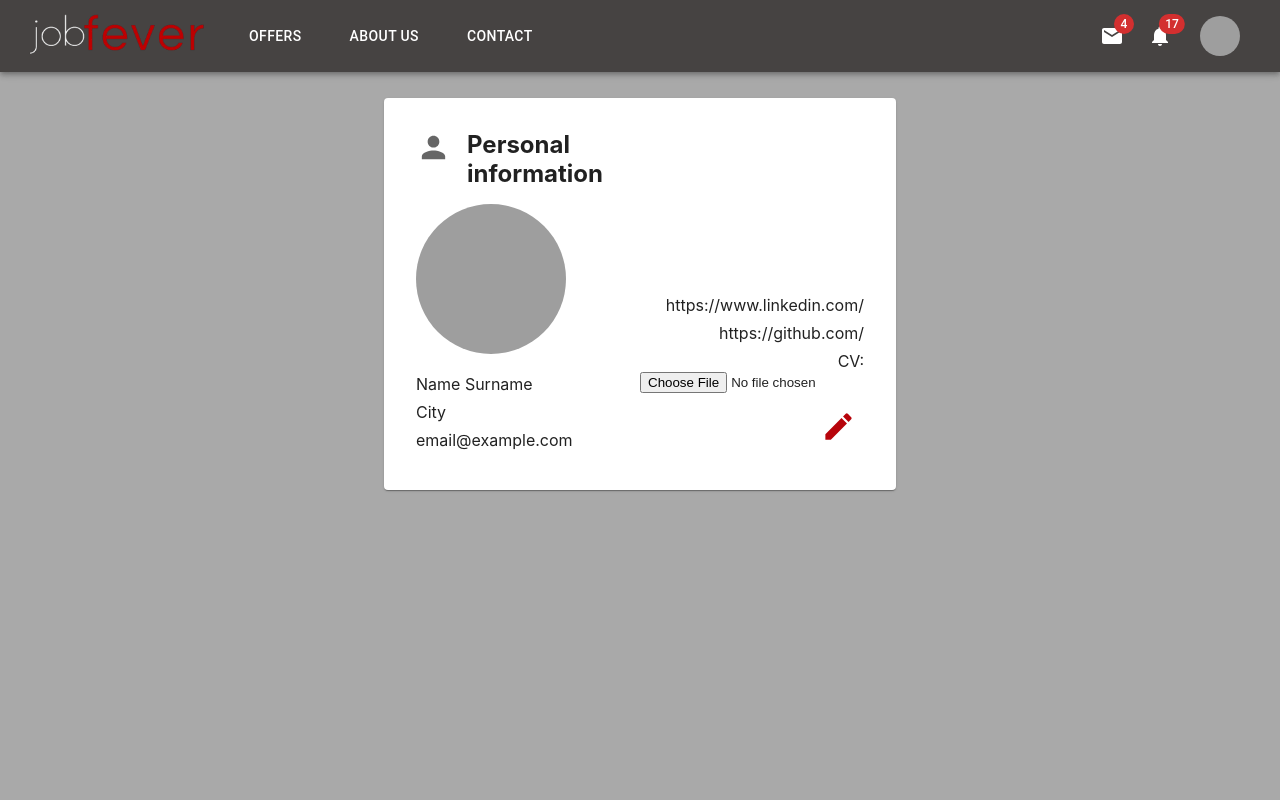
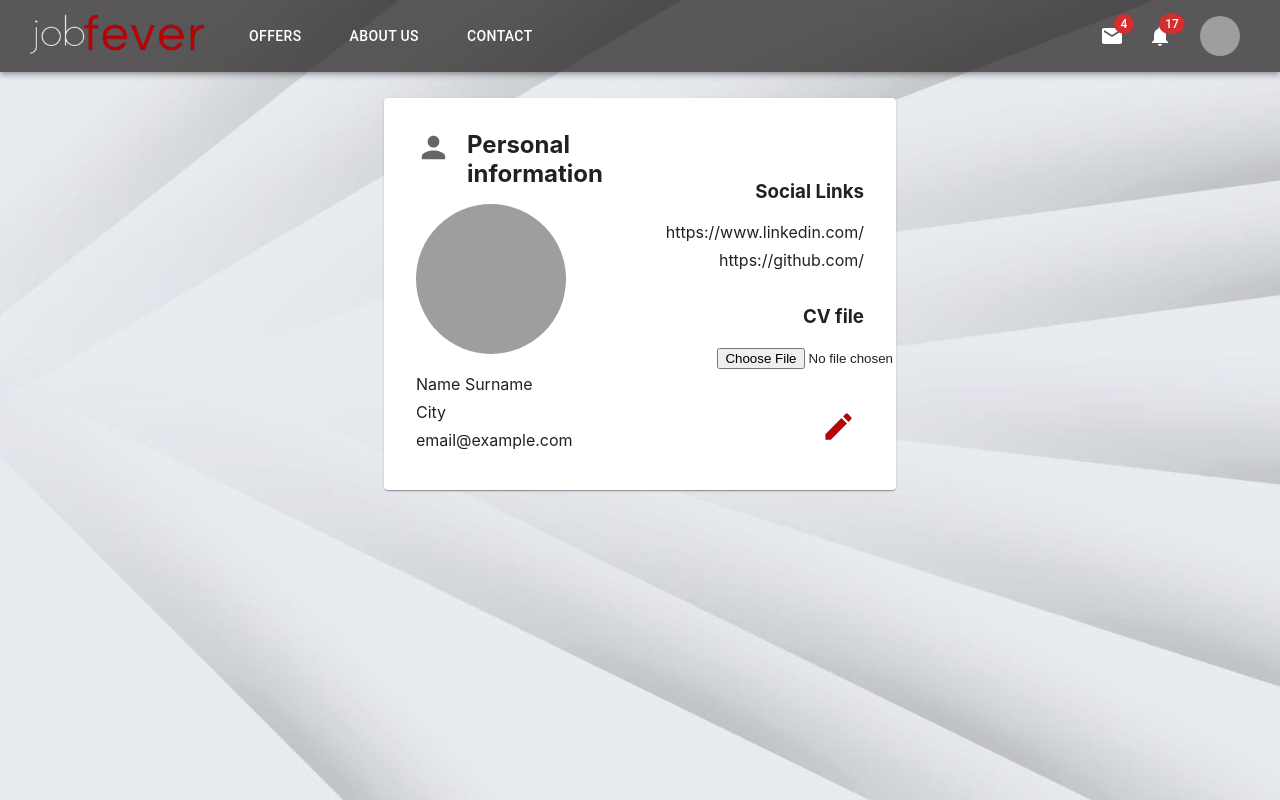
Before and after one commit to stelmaszczykadrian/jobFever-frontend, a React (Create React App) app in the folder jobfever/: page /candidate/candidate-id in a window 1280 px wide. Built offline with nearby package versions, Linux system fonts and the light colour scheme; grey boxes are pictures that could not be loaded.

Commit message:
Refactor: Styled input text, improving display of items on page

```diff
--- a/jobfever/src/components/molecules/CandidateProfilePersonalInformation.jsx
+++ b/jobfever/src/components/molecules/CandidateProfilePersonalInformation.jsx
@@ -1,7 +1,7 @@
 import React, {useState} from 'react';
 import {Box, Grid} from '@mui/material';
 import {
-    StyledIconAndTitleBox,
+    StyledIconAndTitleBox, StyledInput,
     StyledLeftBox,
     StyledProfilePaper,
     StyledRightBox
@@ -22,7 +22,6 @@ function EditableInput({isEdit, value, onChange, placeholder}) {
 }
 
 export default function CandidateProfilePersonalInformation() {
-
 
     const [isEdit, setIsEdit] = useState(false);
     const [name, setName] = useState('Name Surname');
@@ -75,6 +74,7 @@ export default function CandidateProfilePersonalInformation() {
                 </StyledLeftBox>
 
                 <StyledRightBox>
+                    <h3>Social Links</h3>
                     <Box mb={1}>
                         <EditableInput
                             isEdit={isEdit}
@@ -83,7 +83,7 @@ export default function CandidateProfilePersonalInformation() {
                             placeholder="LinkedIn profile link"
                         />
                     </Box>
-                    <Box mb={1}>
+                    <Box mb={2}>
                         <EditableInput
                             isEdit={isEdit}
                             value={github}
@@ -91,10 +91,11 @@ export default function CandidateProfilePersonalInformation() {
                             placeholder="GitHub profile link"
                         />
                     </Box>
-                    <Box mb={1}>
-                        <span>CV: </span>
-                        <br/>
-                        <input type="file" accept=".pdf,.doc,.docx"/>
+                    <Box mb={4}>
+                        <h3>CV file</h3>
+                        <StyledInput>
+                            <input type="file" accept=".pdf,.doc,.docx"/>
+                        </StyledInput>
                     </Box>
                     <Box>
                         {/* Edit button */}
--- a/jobfever/src/components/molecules/CandidateProfilePersonalInformation.styles.jsx
+++ b/jobfever/src/components/molecules/CandidateProfilePersonalInformation.styles.jsx
@@ -25,3 +25,7 @@ export const StyledLeftBox = styled(Box)`
 export const StyledIconAndTitleBox = styled(Box)`
   display: flex;
 `;
+
+export const StyledInput = styled("div")`
+  text-align-last: end;
+`;
--- a/jobfever/src/components/templates/CandidateProfileMainComponent.styles.jsx
+++ b/jobfever/src/components/templates/CandidateProfileMainComponent.styles.jsx
@@ -1,7 +1,14 @@
 import {styled} from "@mui/material";
+import img from "../../images/background_6.jpg"
+
 
 export const StyledCandidateProfileMainComponent = styled("div")`
+  display: flex;
+  flex-direction: column;
   width: 100%;
   height: 100vh;
-  background-color: darkgrey;
+  background-image: url(${img});
+  background-repeat: no-repeat;
+  background-position: center;
+  background-size: cover;
 `
```
